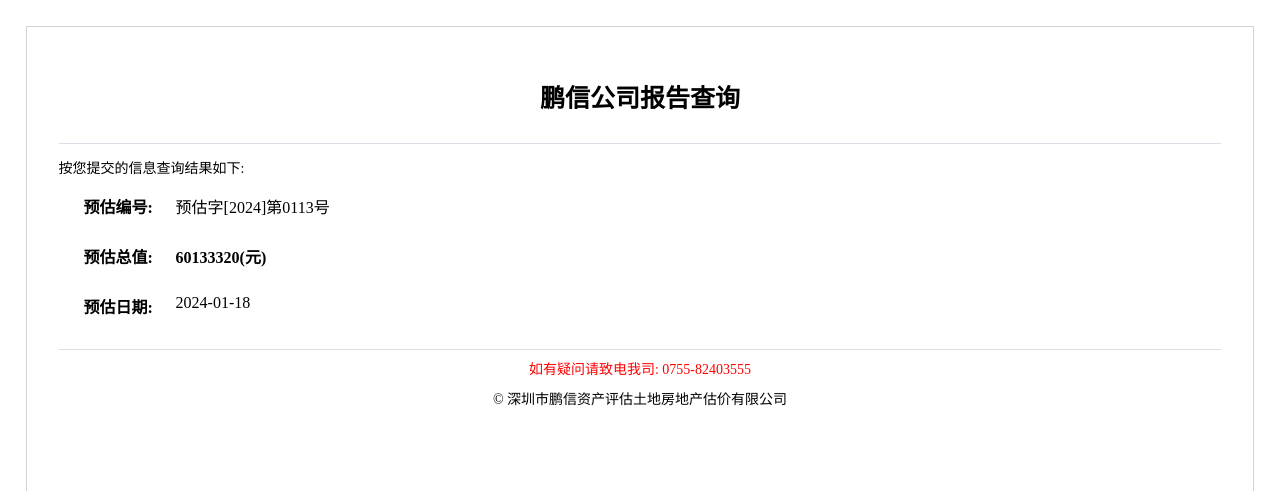
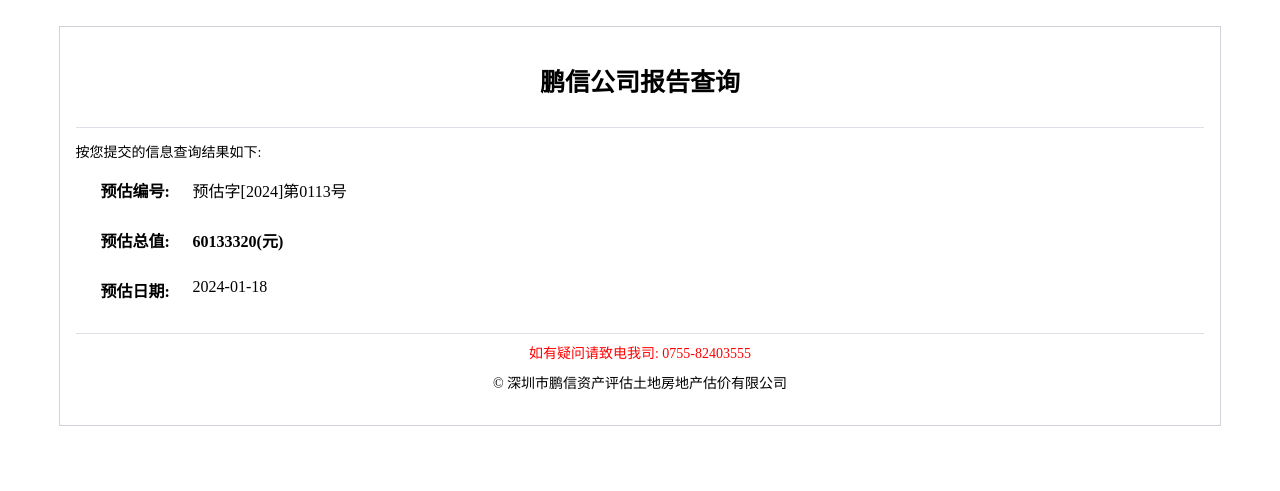
Before and after one commit to zonn812/lineGame, a plain HTML site: page index1.html in a window 1280 px wide. Shown: the top 491 px of the page. Drawn offline with Linux system fonts and the light colour scheme.

Commit message:
Add files via upload

```diff
--- a/index1.html
+++ b/index1.html
@@ -14,8 +14,9 @@
   margin-top: 10px;
   height: 400px;
   border: 1px solid #ced4da;
-  padding:2em;
+  padding:1em;
   margin:0 auto;
+      box-sizing: border-box;
 }
 .num {
   height: 50px;
```
